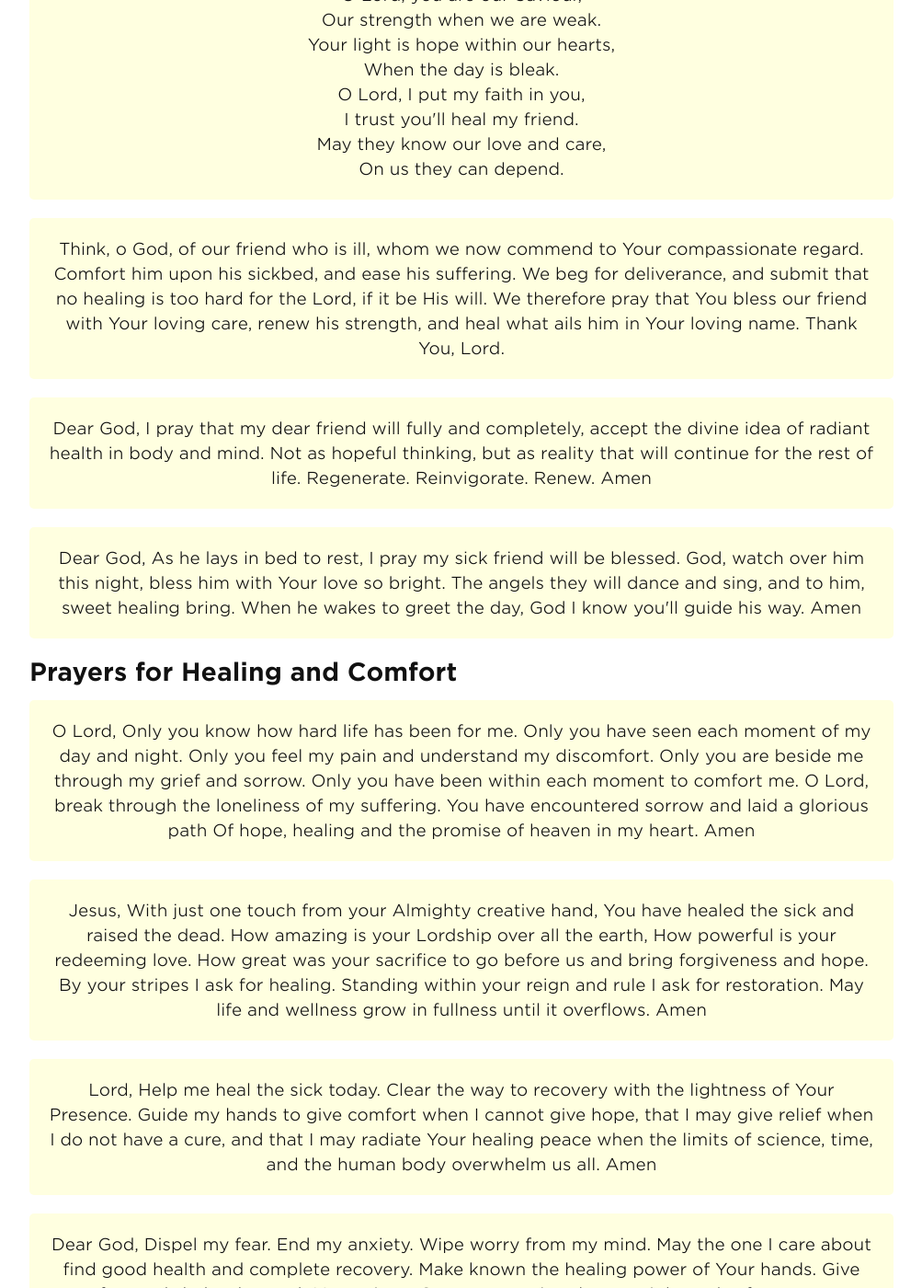
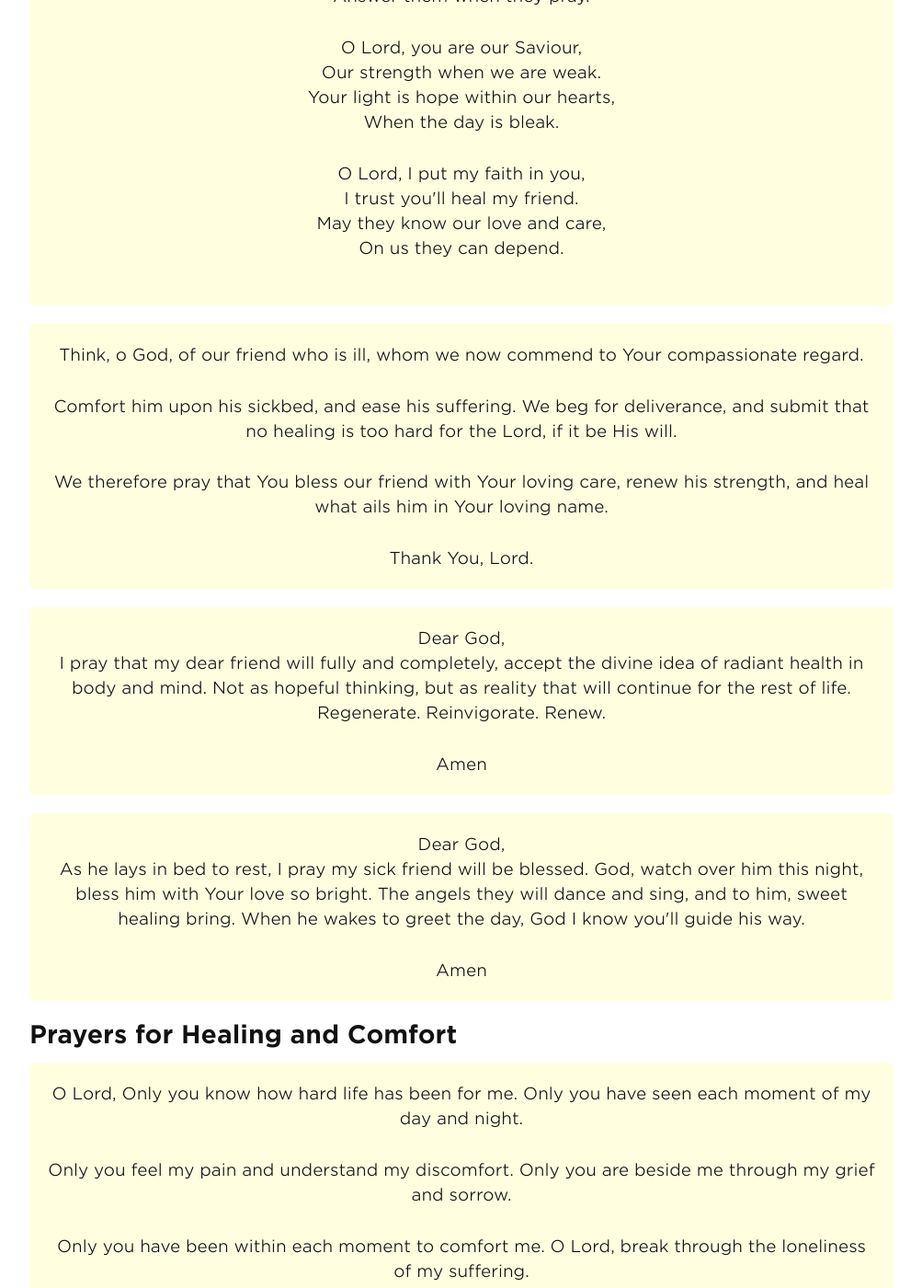
Before and after one commit to andyml123/andyml123.github.io, a Jekyll site: the page built from get-well-prayers.md, in a window 1280 px wide and 1400 px high, scrolled down 2311 px. Shown: the whole window at 92% size, without its empty margins (138-1141 px from the left). Built offline with Jekyll 4.4.1, drawn with Linux system fonts in a browser that asks for light colours; some of the changed text lies outside the part shown.

Commit message:
Update get-well-prayers.md

```diff
--- a/get-well-prayers.md
+++ b/get-well-prayers.md
@@ -89,35 +89,35 @@
 
 
 <div class="prayers">
-O Lord, my friend is so special,<br>
+<p>O Lord, my friend is so special,<br>
 They mean so much to me.<br>
 We've walked together for so long,<br>
-No closer could we be.<br>
+  No closer could we be.<br></p>
 
-O Lord, please give them healing,<br>
+<p>O Lord, please give them healing,<br>
 Restore them day by day.<br>
 Renew their hope and dry their tears,<br>
-Answer them when they pray.<br>
+Answer them when they pray.<br></p>
 
-O Lord, you are our Saviour,<br>
+<p>O Lord, you are our Saviour,<br>
 Our strength when we are weak.<br>
 Your light is hope within our hearts,<br>
-When the day is bleak.<br>
+When the day is bleak.<br></p>
 
-O Lord, I put my faith in you,<br>
+<p>O Lord, I put my faith in you,<br>
 I trust you'll heal my friend.<br>
 May they know our love and care,<br>
-On us they can depend.<br>
+On us they can depend.<br></p>
 </div>
 
 <div class="prayers">
-Think, o God, of our friend who is ill, whom we now commend to Your compassionate regard.
+  <p>Think, o God, of our friend who is ill, whom we now commend to Your compassionate regard.</p>
 
-Comfort him upon his sickbed, and ease his suffering. We beg for deliverance, and submit
-that no healing is too hard for the Lord, if it be His will.
+<p>Comfort him upon his sickbed, and ease his suffering. We beg for deliverance, and submit
+that no healing is too hard for the Lord, if it be His will.</p>
 
-We therefore pray that You bless our friend with Your loving care, renew his strength,
-and heal what ails him in Your loving name.
+<p>We therefore pray that You bless our friend with Your loving care, renew his strength,
+and heal what ails him in Your loving name.</p>
 
 Thank You, Lord.
 </div>
@@ -125,28 +125,33 @@
 <div class="prayers">
 Dear God,
 
-I pray that my dear friend will fully and completely, accept the divine idea of radiant health in body and mind. Not as hopeful thinking, but as reality that will continue for the rest of life. Regenerate. Reinvigorate. Renew.
+<p>I pray that my dear friend will fully and completely, accept the divine idea of radiant health in body and mind. Not as hopeful thinking, but as reality that will continue for the rest of life. Regenerate. Reinvigorate. Renew.</p>
+
 Amen
 </div>
 
 <div class="prayers">
 Dear God,
-As he lays in bed to rest, I pray my sick friend will be blessed. God, watch over him this night, bless him with Your love so bright. The angels they will dance and sing, and to him, sweet healing bring. When he wakes to greet the day, God I know you'll guide his way.
+<p>As he lays in bed to rest, I pray my sick friend will be blessed. God, watch over him this night, bless him with Your love so bright. The angels they will dance and sing, and to him, sweet healing bring. When he wakes to greet the day, God I know you'll guide his way.</p>
+
 Amen
 </div>
 
 <h2>Prayers for Healing and Comfort</h2>
 
 <div class="prayers">
-O Lord,
+<p>O Lord,
 Only you know how hard life has been for me.
-Only you have seen each moment of my day and night.
-Only you feel my pain and understand my discomfort.
-Only you are beside me through my grief and sorrow.
-Only you have been within each moment to comfort me.
-O Lord, break through the loneliness of my suffering.
-You have encountered sorrow and laid a glorious path
-Of hope, healing and the promise of heaven in my heart.
+Only you have seen each moment of my day and night.</p>
+
+<p>Only you feel my pain and understand my discomfort.
+Only you are beside me through my grief and sorrow.</p>
+
+<p>Only you have been within each moment to comfort me.
+O Lord, break through the loneliness of my suffering.</p>
+
+<p>You have encountered sorrow and laid a glorious path
+Of hope, healing and the promise of heaven in my heart.</p>
 
 Amen
 </div>
@@ -168,7 +173,8 @@
 <div class="prayers">
 Lord,
 
-Help me heal the sick today. Clear the way to recovery with the lightness of Your Presence. Guide my hands to give comfort when I cannot give hope, that I may give relief when I do not have a cure, and that I may radiate Your healing peace when the limits of science, time, and the human body overwhelm us all.
+<p>Help me heal the sick today. Clear the way to recovery with the lightness of Your Presence. Guide my hands to give comfort when I cannot give hope, that I may give relief when I do not have a cure, and that I may radiate Your healing peace when the limits of science, time, and the human body overwhelm us all.</p>
+
 Amen
 </div>
 
```
